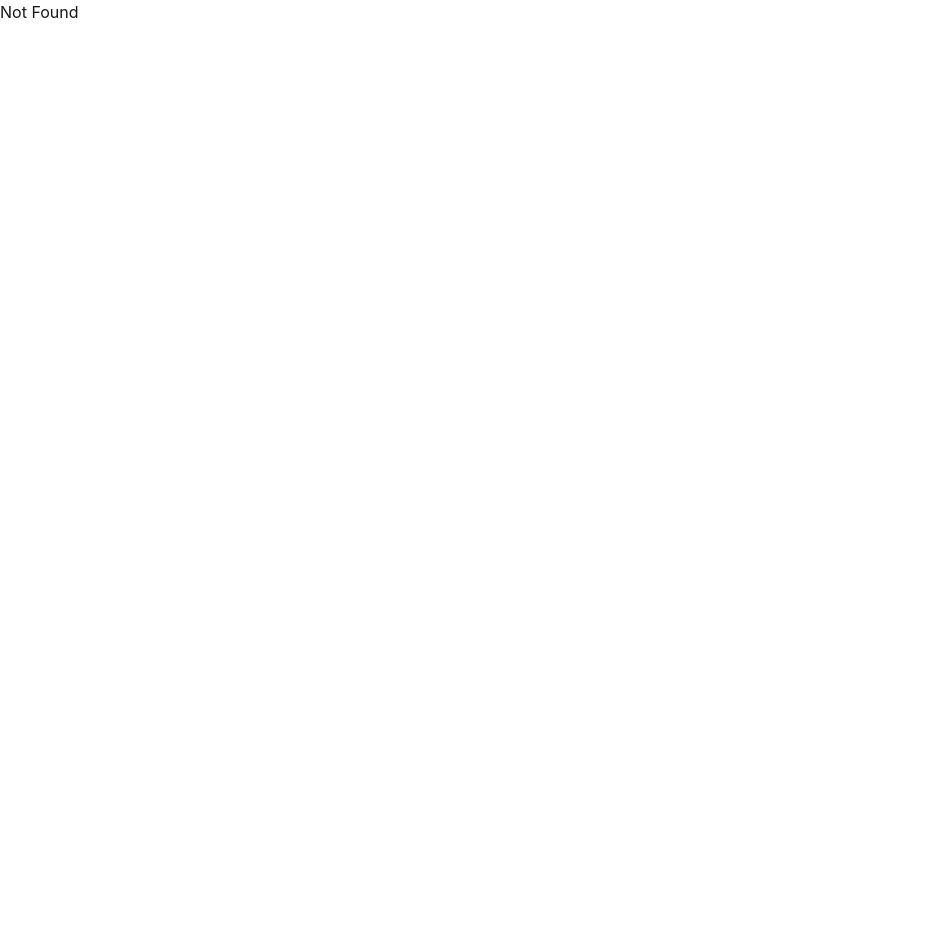
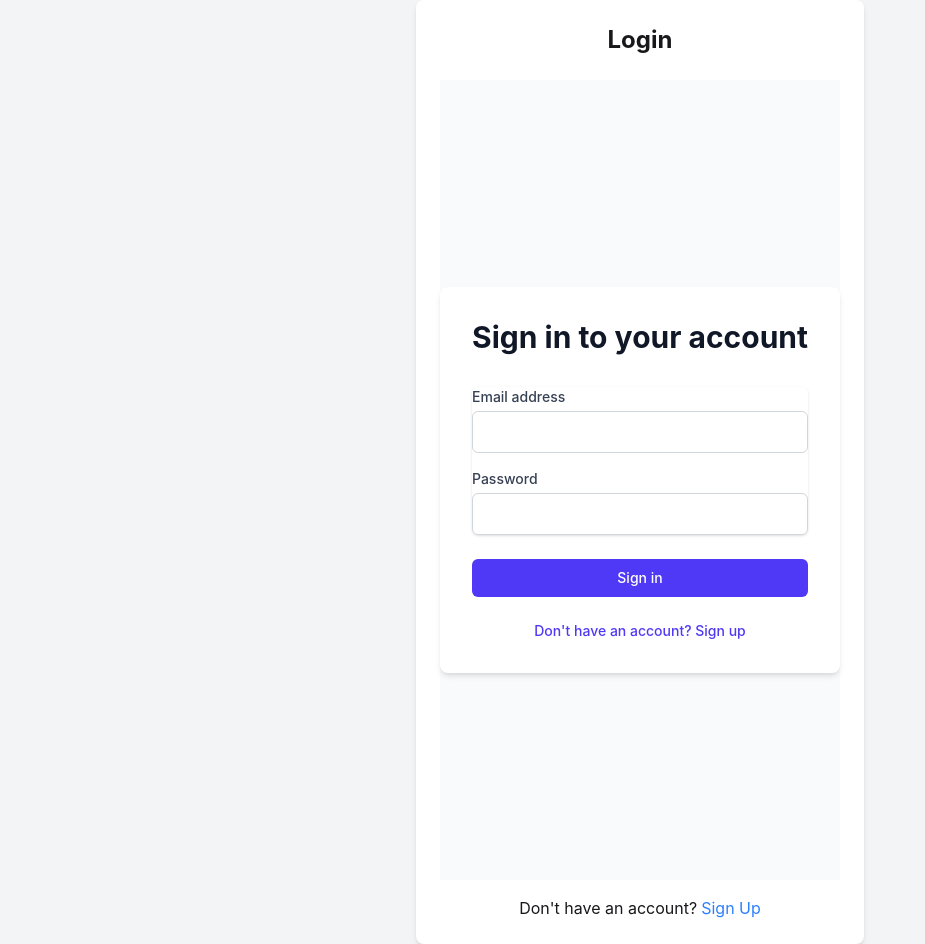
Before and after one commit to Garvit-Adlakha/MentorMatrix, a React (Vite) app in the folder frontend/: page /login in a window 1280 px wide. Shown: the whole page, without its empty margins (0-925 px from the left). Before the commit the page ends 800 px from the top, so only its background shows below. Built offline with nearby package versions, Linux system fonts and the light colour scheme.

Commit message:
feat: add Login and Signup components; update App routing to include LoginSignupPage

```diff
--- a/frontend/src/App.jsx
+++ b/frontend/src/App.jsx
@@ -3,6 +3,7 @@
 import HomePage from "./Pages/HomePage"
 // ... your lazy imports ...
 
+import LoginSignupPage from "./Pages/LoginSignupPage"
 
 // Move this to AuthContext
 const user =true
@@ -13,6 +14,7 @@
         <Routes>
           {/* Public routes */}
           <Route path="/" element={<HomePage />} />
+          <Route path="/login" element={<LoginSignupPage />} />
 
           {/* 404 route */}
           <Route path="*" element={<>Not Found</>} />
--- /dev/null
+++ b/frontend/src/Components/auth/Login.jsx
@@ -0,0 +1,81 @@
+import React, { useState } from 'react';
+import { Link } from 'react-router-dom';
+
+const Login = () => {
+  const [formData, setFormData] = useState({
+    email: '',
+    password: '',
+  });
+
+  const handleChange = (e) => {
+    setFormData({
+      ...formData,
+      [e.target.name]: e.target.value,
+    });
+  };
+
+  const handleSubmit = (e) => {
+    e.preventDefault();
+    // TODO: Implement login logic
+    console.log('Login data:', formData);
+  };
+
+  return (
+    <div className="min-h-screen flex items-center justify-center bg-gray-50">
+      <div className="max-w-md w-full space-y-8 p-8 bg-white rounded-lg shadow-md">
+        <div>
+          <h2 className="text-center text-3xl font-bold text-gray-900">Sign in to your account</h2>
+        </div>
+        <form className="mt-8 space-y-6" onSubmit={handleSubmit}>
+          <div className="rounded-md shadow-sm space-y-4">
+            <div>
+              <label htmlFor="email" className="block text-sm font-medium text-gray-700">
+                Email address
+              </label>
+              <input
+                id="email"
+                name="email"
+                type="email"
+                required
+                className="mt-1 appearance-none relative block w-full px-3 py-2 border border-gray-300 rounded-md focus:outline-none focus:ring-indigo-500 focus:border-indigo-500"
+                value={formData.email}
+                onChange={handleChange}
+              />
+            </div>
+            <div>
+              <label htmlFor="password" className="block text-sm font-medium text-gray-700">
+                Password
+              </label>
+              <input
+                id="password"
+                name="password"
+                type="password"
+                required
+                className="mt-1 appearance-none relative block w-full px-3 py-2 border border-gray-300 rounded-md focus:outline-none focus:ring-indigo-500 focus:border-indigo-500"
+                value={formData.password}
+                onChange={handleChange}
+              />
+            </div>
+          </div>
+
+          <div>
+            <button
+              type="submit"
+              className="group relative w-full flex justify-center py-2 px-4 border border-transparent text-sm font-medium rounded-md text-white bg-indigo-600 hover:bg-indigo-700 focus:outline-none focus:ring-2 focus:ring-offset-2 focus:ring-indigo-500"
+            >
+              Sign in
+            </button>
+          </div>
+
+          <div className="text-sm text-center">
+            <Link to="/signup" className="font-medium text-indigo-600 hover:text-indigo-500">
+              Don't have an account? Sign up
+            </Link>
+          </div>
+        </form>
+      </div>
+    </div>
+  );
+};
+
+export default Login;
--- /dev/null
+++ b/frontend/src/Components/auth/Signup.jsx
@@ -0,0 +1,115 @@
+import React, { useState } from 'react';
+import { Link } from 'react-router-dom';
+
+const Signup = () => {
+  const [formData, setFormData] = useState({
+    name: '',
+    email: '',
+    password: '',
+    confirmPassword: '',
+  });
+
+  const handleChange = (e) => {
+    setFormData({
+      ...formData,
+      [e.target.name]: e.target.value,
+    });
+  };
+
+  const handleSubmit = (e) => {
+    e.preventDefault();
+    if (formData.password !== formData.confirmPassword) {
+      alert('Passwords do not match');
+      return;
+    }
+    // TODO: Implement signup logic
+    console.log('Signup data:', formData);
+  };
+
+  return (
+    <div className="min-h-screen flex items-center justify-center bg-gray-50">
+      <div className="max-w-md w-full space-y-8 p-8 bg-white rounded-lg shadow-md">
+        <div>
+          <h2 className="text-center text-3xl font-bold text-gray-900">Create your account</h2>
+        </div>
+        <form className="mt-8 space-y-6" onSubmit={handleSubmit}>
+          <div className="rounded-md shadow-sm space-y-4">
+            <div>
+              <label htmlFor="name" className="block text-sm font-medium text-gray-700">
+                Full Name
+              </label>
+              <input
+                id="name"
+                name="name"
+                type="text"
+                required
+                className="mt-1 appearance-none relative block w-full px-3 py-2 border border-gray-300 rounded-md focus:outline-none focus:ring-indigo-500 focus:border-indigo-500"
+                value={formData.name}
+                onChange={handleChange}
+              />
+            </div>
+            <div>
+              <label htmlFor="email" className="block text-sm font-medium text-gray-700">
+                Email address
+              </label>
+              <input
+                id="email"
+                name="email"
+                type="email"
+                required
+                className="mt-1 appearance-none relative block w-full px-3 py-2 border border-gray-300 rounded-md focus:outline-none focus:ring-indigo-500 focus:border-indigo-500"
+                value={formData.email}
+                onChange={handleChange}
+              />
+            </div>
+            <div>
+              <label htmlFor="password" className="block text-sm font-medium text-gray-700">
+                Password
+              </label>
+              <input
+                id="password"
+                name="password"
+                type="password"
+                required
+                className="mt-1 appearance-none relative block w-full px-3 py-2 border border-gray-300 rounded-md focus:outline-none focus:ring-indigo-500 focus:border-indigo-500"
+                value={formData.password}
+                onChange={handleChange}
+              />
+            </div>
+            <div>
+              <label htmlFor="confirmPassword" className="block text-sm font-medium text-gray-700">
+                Confirm Password
+              </label>
+              <input
+                id="confirmPassword"
+                name="confirmPassword"
+                type="password"
+                required
+                className="mt-1 appearance-none relative block w-full px-3 py-2 border border-gray-300 rounded-md focus:outline-none focus:ring-indigo-500 focus:border-indigo-500"
+                value={formData.confirmPassword}
+                onChange={handleChange}
+              />
+            </div>
+          </div>
+
+          <div>
+            <button
+              type="submit"
+              className="group relative w-full flex justify-center py-2 px-4 border border-transparent text-sm font-medium rounded-md text-white bg-indigo-600 hover:bg-indigo-700 focus:outline-none focus:ring-2 focus:ring-offset-2 focus:ring-indigo-500"
+            >
+              Sign up
+            </button>
+          </div>
+
+          <div className="text-sm text-center">
+            <Link to="/login" className="font-medium text-indigo-600 hover:text-indigo-500">
+              Already have an account? Sign in
+            </Link>
+          </div>
+        </form>
+      </div>
+    </div>
+  );
+};
+
+export default Signup;
--- a/frontend/src/Components/shared/Main.jsx
+++ b/frontend/src/Components/shared/Main.jsx
@@ -1,5 +1,5 @@
 import React from 'react';
-import { IconArrowRight, IconArrowUpRight, IconCircleCheck } from '@tabler/icons-react';
+import { IconArrowRight, IconArrowUpRight, IconCircleCheck } from "@tabler/icons-react";
 import { motion } from 'framer-motion';
 
 const Main = () => {
--- /dev/null
+++ b/frontend/src/Pages/LoginSignupPage.jsx
@@ -0,0 +1,33 @@
+import React, { useState } from 'react';
+import Login from '../components/auth/Login';
+import Signup from '../components/auth/Signup';
+
+const LoginSignupPage = () => {
+  const [isLogin, setIsLogin] = useState(true);
+
+  const toggleForm = () => {
+    setIsLogin(!isLogin);
+  };
+
+  return (
+    <div className="flex items-center justify-center min-h-screen bg-gray-100">
+      <div className="w-full max-w-md p-6 bg-white rounded-lg shadow-md">
+        <h2 className="text-2xl font-bold mb-6 text-center">
+          {isLogin ? 'Login' : 'Sign Up'}
+        </h2>
+        {isLogin ? <Login /> : <Signup />}
+        <p className="mt-4 text-center">
+          {isLogin ? "Don't have an account?" : "Already have an account?"}
+          <button
+            onClick={toggleForm}
+            className="ml-1 text-blue-500 hover:text-blue-700"
+          >
+            {isLogin ? 'Sign Up' : 'Login'}
+          </button>
+        </p>
+      </div>
+    </div>
+  );
+};
+
+export default LoginSignupPage;
```
Also changed, not shown: 1 other file (tests, documents, lock files or other folders).
